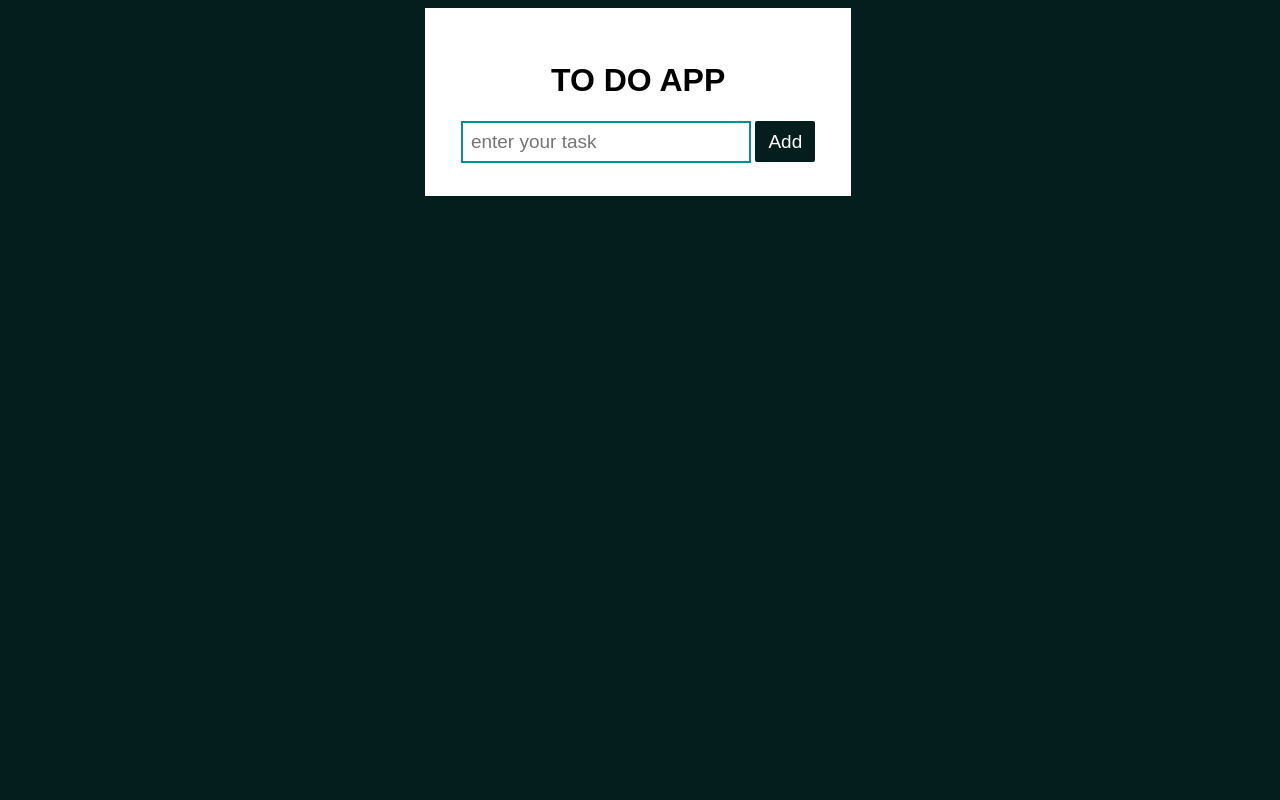
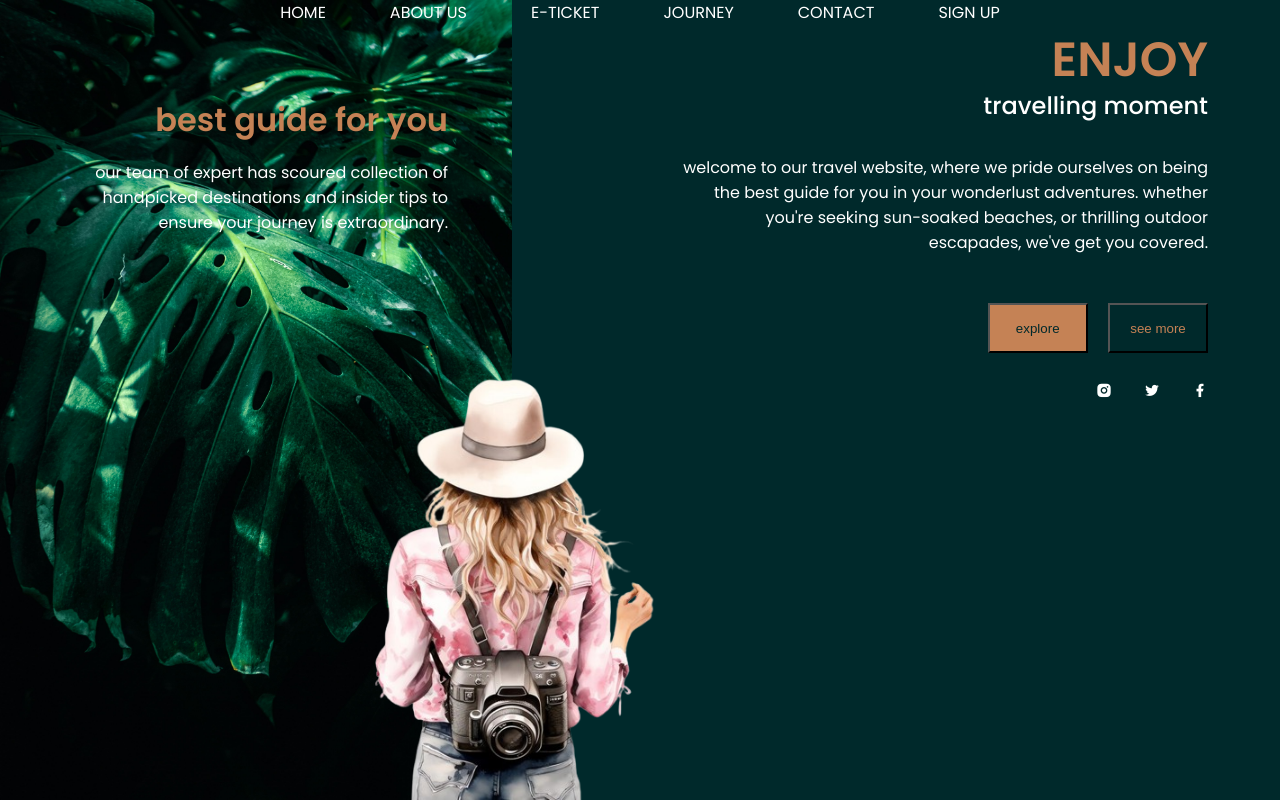
Before and after one commit to Rohituser914/nezuware-front-end-intership-project, a plain HTML site: page index.html in a window 1280 px wide. Drawn offline with nearby package versions, Linux system fonts and the light colour scheme.

Commit message:
NEZUWARE internship second project create a landing page.
I have completed the second project of making a landing page. I have used HTML, CSS.

```diff
--- a/index.html
+++ b/index.html
@@ -3,23 +3,50 @@
 <head>
     <meta charset="UTF-8">
     <meta name="viewport" content="width=device-width, initial-scale=1.0">
-    <title>TO-DO LIST</title>
-    <script src="https://kit.fontawesome.com/f30fac2c61.js" crossorigin="anonymous"></script>
-    <link rel="stylesheet" href="to-do.css">
-
+    <title>landing page /BEST GUIDE travelling</title>
+    <link rel="stylesheet" href="landing.css">
+    <link rel="stylesheet" href="https://cdn.jsdelivr.net/npm/remixicon@3.4.0/fonts/remixicon.css">
 </head>
 <body>
+    <nav>
+        <ul class="nav__links">
+            <li class="link"><a href="#">HOME</a></li>
+            <li class="link"><a href="#">ABOUT US</a></li>
+            <li class="link"><a href="#">E-TICKET</a></li>
+            <li class="link"><a href="#">JOURNEY</a></li>
+            <li class="link"><a href="#">CONTACT</a></li>
+            <li class="link"><a href="C:\Users\RAHUL KUMAR\Desktop\nezuware project\LANDING PAGE\sign in.html">SIGN UP</a></li>
+        </ul>
+    </nav>
     <div class="container">
-        <h1>TO DO APP</h1>
-            <div class="inputs">
-                <input type="text" placeholder="enter your task" id="inp">
-                <button onclick="Add()">Add</button>
-             </div>
-             <div class="text">
-
-             </div>
+        <div class="container__left">
+            <div class="left__contant">
+                <h4>best guide for you</h4>
+                <p>
+                    our team of expert has scoured collection of handpicked destinations and insider tips to ensure your journey is extraordinary.
+                </p>
+            </div>
+        </div>
+        <div class="container__right">
+            <img src="GIRL_4-removebg-preview.png" alt="girl image">
+            <div class="right__contant">
+                <h1>ENJOY</h1>
+                <h4>travelling moment</h4>
+                <p>
+                    welcome to our travel website, where we pride ourselves on being the best guide for you in your wonderlust adventures. whether you're seeking sun-soaked beaches, or thrilling outdoor escapades, we've get you covered.
+                </p>
+                <div class="actions__btn">
+                    <button class="btn primary__btn">explore</button>
+                    <button class="btn secondary__btn">see more</button>
+                </div>
+                <br>
+                <div class="socials">
+                    <span><i class="ri-instagram-fill"></i></span>
+                    <span><i class="ri-twitter-fill"></i></span>
+                    <span><i class="ri-facebook-fill"></i></span>
+                </div>
+            </div>
+        </div>
     </div>
-
-    <script src="to-do.js"></script>
 </body>
 </html>
```
